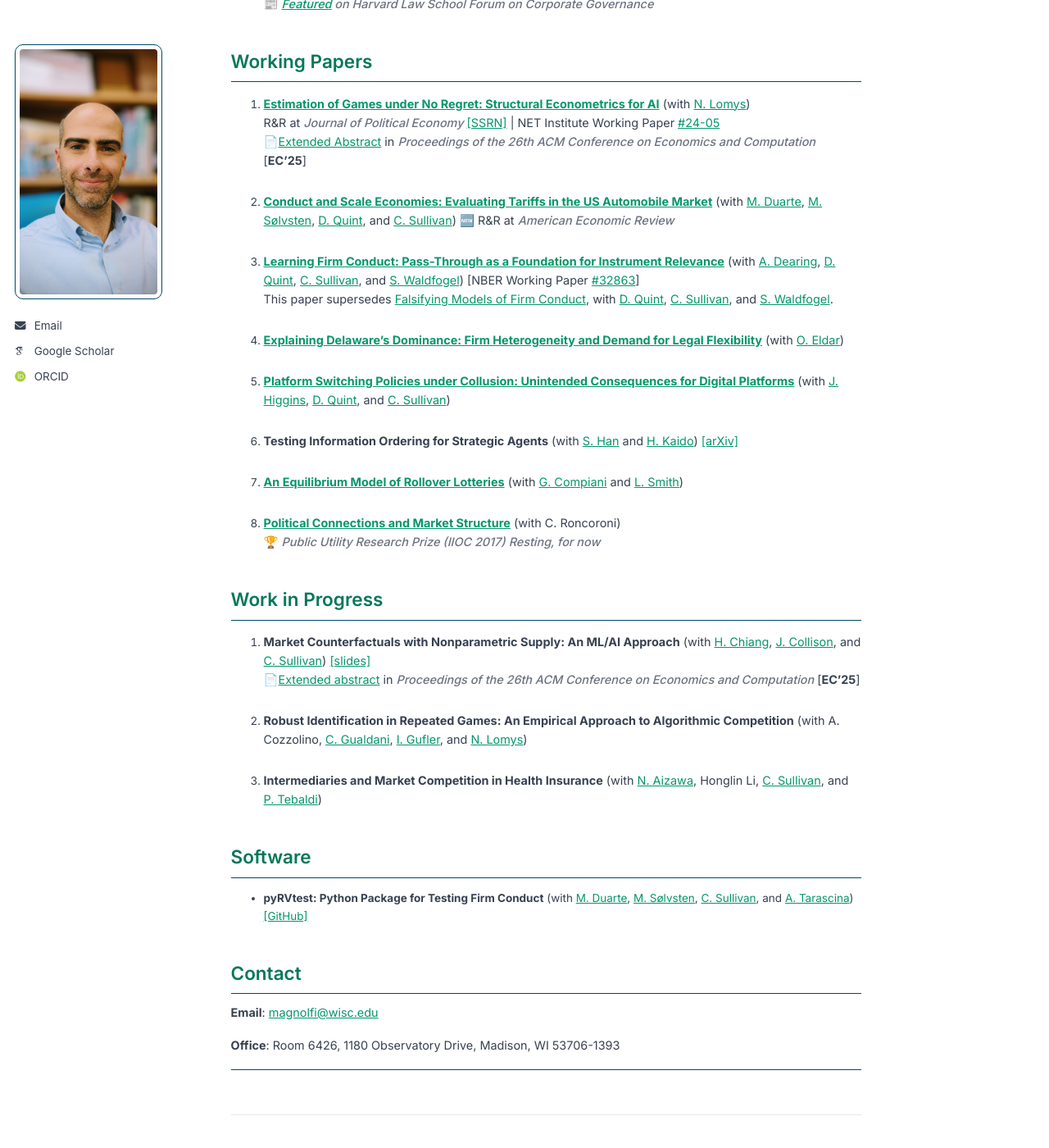
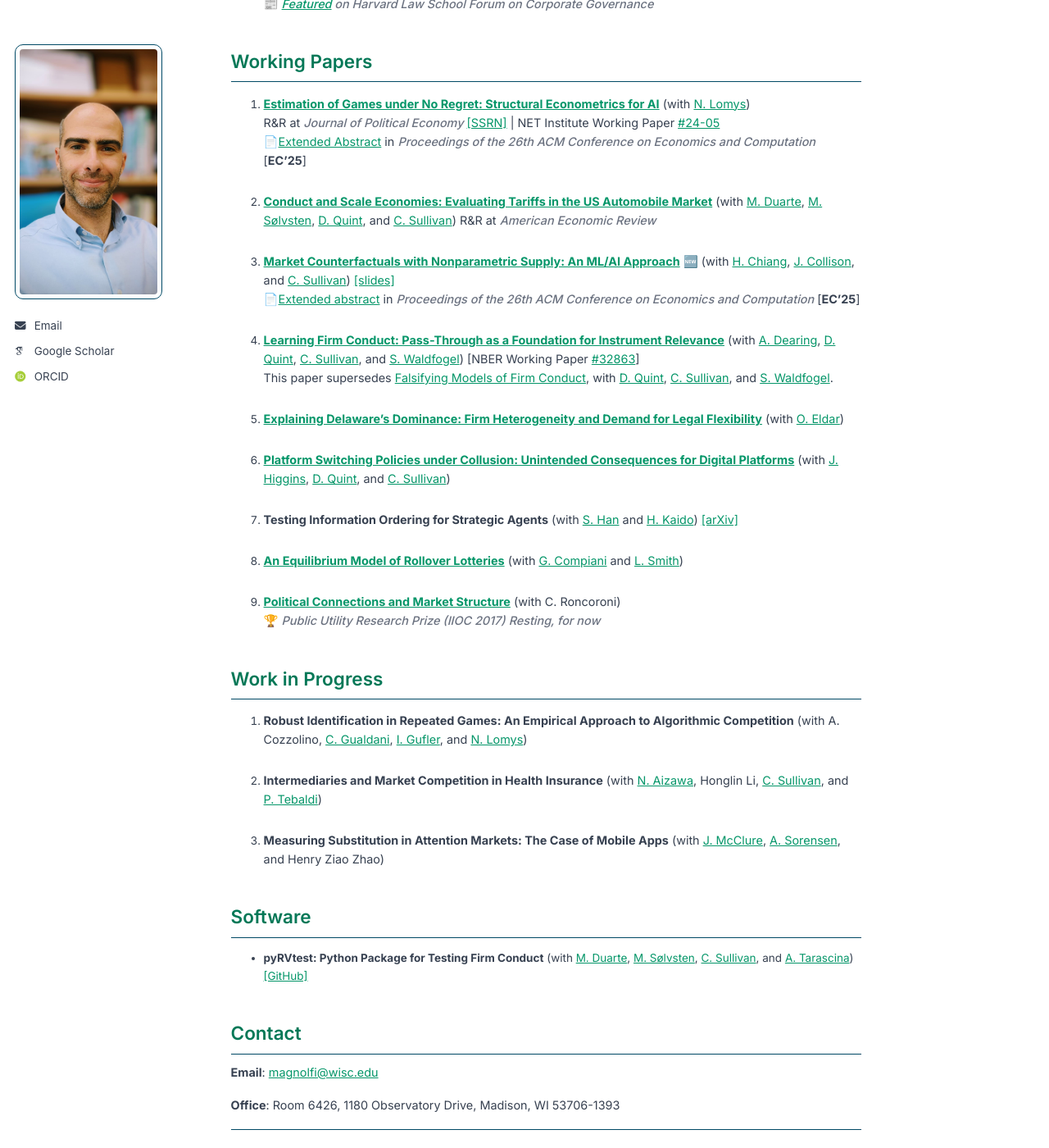
Before and after one commit to LorenzoMagnolfi/Lorenzomagnolfi.github.io, a Jekyll site: the page built from _pages/about.md, in a window 1280 px wide and 1400 px high, scrolled down 956 px. Shown: the whole window at 82% size. Built offline with Jekyll 4.4.1, drawn with Linux system fonts in a browser that asks for light colours; some web fonts are replaced; a script that is not in the unit is left out.

Commit message:
Update about.md

```diff
--- a/_pages/about.md
+++ b/_pages/about.md
@@ -49,7 +49,10 @@ Here is my [CV](files\cv_2025.pdf).
 📄[Extended Abstract](https://dl.acm.org/doi/10.1145/3736252.3742516) in *Proceedings of the 26th ACM Conference on Economics and Computation* [**EC'25**]
 
 2. [**Conduct and Scale Economies: Evaluating Tariffs in the US Automobile Market**](/files/papers/ConductAndScaleEconomies.pdf) (with [M. Duarte](https://sites.google.com/view/marco-duarte/home), [M. Sølvsten](https://sites.google.com/site/mikkelsoelvsten/), [D. Quint](https://users.ssc.wisc.edu/~dquint/), and [C. Sullivan](https://sites.google.com/view/christopher-sullivan))
-  🆕 R&R at ***American Economic Review***
+   R&R at ***American Economic Review***
+
+3. [**Market Counterfactuals with Nonparametric Supply: An ML/AI Approach**](/files/papers/MktCounterfactuals_CollisonEtal_2_26.pdf) 🆕 (with [H. Chiang](https://sites.google.com/view/haroldchiang/home), [J. Collison](https://jackcollison.github.io/), and [C. Sullivan](https://sites.google.com/view/christopher-sullivan)) [[slides]](/files/papers/MarketCFs_slides.pdf)<br>
+📄[Extended abstract](https://dl.acm.org/doi/10.1145/3736252.3742649) in *Proceedings of the 26th ACM Conference on Economics and Computation* [**EC'25**]
 
 4. [**Learning Firm Conduct: Pass-Through as a Foundation for Instrument Relevance**](/files/papers/LearningFirmConduct.pdf) (with [A. Dearing](https://business.cornell.edu/faculty-research/faculty/aed237/), [D. Quint](https://users.ssc.wisc.edu/~dquint/), [C. Sullivan](https://sites.google.com/view/christopher-sullivan), and [S. Waldfogel](https://www.swaldfogel.com/)) [NBER Working Paper [#32863](https://www.nber.org/papers/w32863)] <br>
 This paper supersedes [Falsifying Models of Firm Conduct](/files/papers/FalsifyingFirmConduct.pdf), with [D. Quint](https://users.ssc.wisc.edu/~dquint/), [C. Sullivan](https://sites.google.com/view/christopher-sullivan), and [S. Waldfogel](https://www.swaldfogel.com/).
@@ -68,14 +71,11 @@ This paper supersedes [Falsifying Models of Firm Conduct](/files/papers/Falsifyi
 
 ## Work in Progress
 
-1. **Market Counterfactuals with Nonparametric Supply: An ML/AI Approach** (with [H. Chiang](https://sites.google.com/view/haroldchiang/home), [J. Collison](https://jackcollison.github.io/), and [C. Sullivan](https://sites.google.com/view/christopher-sullivan)) [[slides]](/files/papers/MarketCFs_slides.pdf)<br>
-📄[Extended abstract](https://dl.acm.org/doi/10.1145/3736252.3742649) in *Proceedings of the 26th ACM Conference on Economics and Computation* [**EC'25**]
+1. **Robust Identification in Repeated Games: An Empirical Approach to Algorithmic Competition** (with A. Cozzolino, [C. Gualdani](https://www.cristinagualdani.com/), [I. Gufler](https://sites.google.com/view/ivangufler), and [N. Lomys](https://niccololomys.com/))
 
-2. **Robust Identification in Repeated Games: An Empirical Approach to Algorithmic Competition** (with A. Cozzolino, [C. Gualdani](https://www.cristinagualdani.com/), [I. Gufler](https://sites.google.com/view/ivangufler), and [N. Lomys](https://niccololomys.com/))
+2. **Intermediaries and Market Competition in Health Insurance** (with [N. Aizawa](https://sites.google.com/site/naokiaizawaweb), Honglin Li, [C. Sullivan](https://sites.google.com/view/christopher-sullivan), and [P. Tebaldi](https://www.pietrotebaldi.com/))
 
-3. **Intermediaries and Market Competition in Health Insurance** (with [N. Aizawa](https://sites.google.com/site/naokiaizawaweb), Honglin Li, [C. Sullivan](https://sites.google.com/view/christopher-sullivan), and [P. Tebaldi](https://www.pietrotebaldi.com/))
-
-
+3. **Measuring Substitution in Attention Markets: The Case of Mobile Apps** (with [J. McClure](https://www.joncfmcclure.com/), [A. Sorensen](https://users.ssc.wisc.edu/~sorensen/), and Henry Ziao Zhao)
 
 
 ## Software
```
